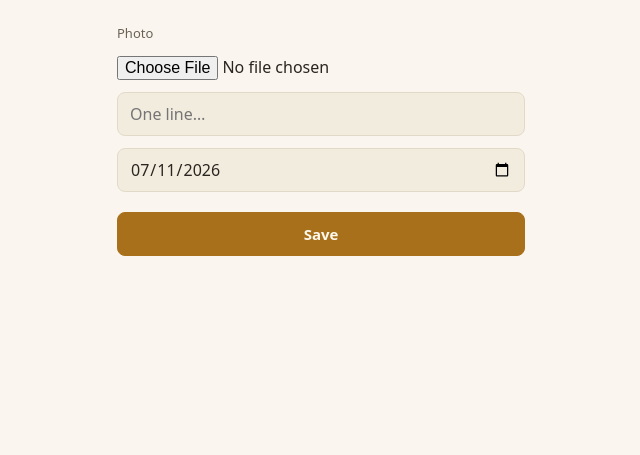
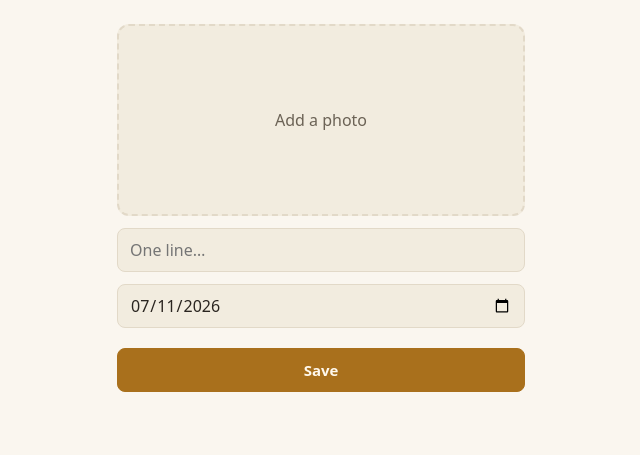
Before and after one commit to Choupatate/YetAnotherProject, a Flask app: page /new-instant in a window 1280 px wide. Shown: the part 68-523 px from the top of the page, without its empty margins (319-959 px from the left). Run offline with Flask 3, Linux system fonts and the light colour scheme; the visitor is signed in with stand-in values (Sample User, id 1).

Commit message:
Fix R4.5: instant photo picker is a bare control with no preview
Style /new-instant's file input as a large dashed tappable area
("Add a photo") using the standard label-wraps-input technique — the
native input stays functional (still opens the OS picker, still
accepts accept="image/*", no capture attribute per F13) but is
visually hidden. Once a file is chosen, show a client-side thumbnail
via URL.createObjectURL, revoking the previous object URL on change.

Give /import's file input the same tappable-area treatment; no
preview needed there, so it just swaps its label text to the chosen
filename.

```diff
--- a/app/static/css/main.css
+++ b/app/static/css/main.css
@@ -1345,16 +1373,43 @@ mark {
   gap: 0.75rem;
 }
 
-.instant__label {
-  font-family: var(--font-sans);
-  font-size: 0.8125rem;
-  color: var(--color-text-dim);
+.instant__photo-picker {
+  position: relative;
+  display: flex;
+  align-items: center;
+  justify-content: center;
+  width: 100%;
+  min-height: 12rem;
+  border: 2px dashed var(--color-border);
+  border-radius: 0.75rem;
+  background: var(--color-bg-raised);
+  color: var(--color-text-dim);
+  font-family: var(--font-sans);
+  font-size: 1rem;
+  cursor: pointer;
+  overflow: hidden;
+}
+
+.instant__photo-preview {
+  position: absolute;
+  inset: 0;
+  width: 100%;
+  height: 100%;
+  object-fit: cover;
+}
+
+.instant__photo-picker.has-photo .instant__photo-label {
+  display: none;
 }
 
 .instant__file {
-  font-family: var(--font-sans);
-  color: var(--color-text);
-  font-size: 1rem;
+  position: absolute;
+  inset: 0;
+  width: 100%;
+  height: 100%;
+  margin: 0;
+  opacity: 0;
+  cursor: pointer;
 }
 
 .instant__line,
--- a/app/static/js/instant.js
+++ b/app/static/js/instant.js
@@ -1,12 +1,34 @@
 (function () {
   var form = document.getElementById("instant-form");
   var photoInput = document.getElementById("instant-photo");
+  var photoPicker = document.getElementById("instant-photo-picker");
+  var photoPreview = document.getElementById("instant-photo-preview");
   var lineInput = document.getElementById("instant-line");
   var dateInput = document.getElementById("instant-date");
   var saveButton = document.getElementById("instant-save");
 
   var authorsRoot = document.getElementById("editor-authors");
   var authorChipsController = window.StorybookAuthorChips.init(authorsRoot);
+
+  var previewUrl = null;
+
+  photoInput.addEventListener("change", function () {
+    if (previewUrl) {
+      URL.revokeObjectURL(previewUrl);
+      previewUrl = null;
+    }
+    var file = photoInput.files[0];
+    if (file) {
+      previewUrl = URL.createObjectURL(file);
+      photoPreview.src = previewUrl;
+      photoPreview.hidden = false;
+      photoPicker.classList.add("has-photo");
+    } else {
+      photoPreview.hidden = true;
+      photoPreview.removeAttribute("src");
+      photoPicker.classList.remove("has-photo");
+    }
+  });
 
   function handleJsonResponse(response) {
     return response
--- a/app/templates/import.html
+++ b/app/templates/import.html
@@ -11,7 +11,10 @@
     anything would collide, nothing is changed and you'll see an error below.
   </p>
   <form id="import-form" class="import__form">
-    <input type="file" id="import-file" name="file" accept=".zip,application/zip" required>
+    <label class="import__file-picker" id="import-file-picker" for="import-file">
+      <span class="import__file-label" id="import-file-label">Choose a backup .zip</span>
+      <input type="file" id="import-file" name="file" class="import__file" accept=".zip,application/zip" required>
+    </label>
     <button type="submit" class="btn btn--primary">Import</button>
   </form>
   <p class="import__result" id="import-result" hidden></p>
--- a/app/templates/instant.html
+++ b/app/templates/instant.html
@@ -3,8 +3,11 @@
 {% block body_class %}page-instant{% endblock %}
 {% block content %}
 <form id="instant-form" class="instant">
-  <label class="instant__label" for="instant-photo">Photo</label>
-  <input type="file" id="instant-photo" name="photo" class="instant__file" accept="image/*" required>
+  <label class="instant__photo-picker" id="instant-photo-picker" for="instant-photo">
+    <img class="instant__photo-preview" id="instant-photo-preview" alt="" hidden>
+    <span class="instant__photo-label" id="instant-photo-label">Add a photo</span>
+    <input type="file" id="instant-photo" name="photo" class="instant__file" accept="image/*" required>
+  </label>
   <input type="text" id="instant-line" name="line" class="instant__line"
          placeholder="One line&hellip;" maxlength="200">
   <input type="date" id="instant-date" name="date" class="instant__date"
```
Also changed, not shown: other parts of app/static/css/main.css (+30 -2 lines), app/static/js/import.js (+7 -0 lines).
